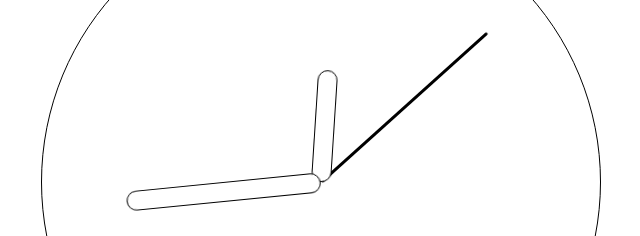
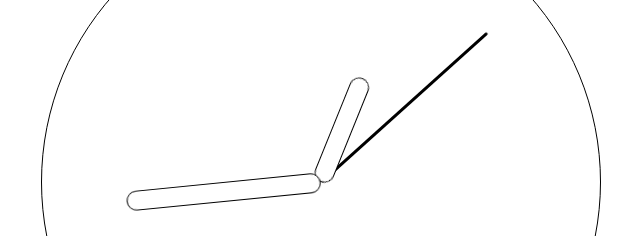
Before and after one commit to hani2057/analog-clock, a React (Create React App) app: page / in a window 1280 px wide. Shown: the part 218-454 px from the top of the page, without its empty margins (319-959 px from the left). Built offline with nearby package versions, Linux system fonts and the light colour scheme.

Commit message:
fix: modify calculation of hour hand degree

```diff
--- a/src/components/clock/clock.jsx
+++ b/src/components/clock/clock.jsx
@@ -35,8 +35,7 @@ const Clock = () => {
   const timeToDegree = (hour, minute, second) => {
     const secondDegree = second * (360 / 60);
     const minuteDegree = minute * (360 / 60) + second * (6 / 60);
-    const hourDegree =
-      (hour % 12) * (360 / 24) + minute * (30 / 360) + second * (30 / 3600);
+    const hourDegree = (hour % 12) * (360 / 12) + minute * (30 / 60);
 
     return { hourDegree, minuteDegree, secondDegree };
   };
```
